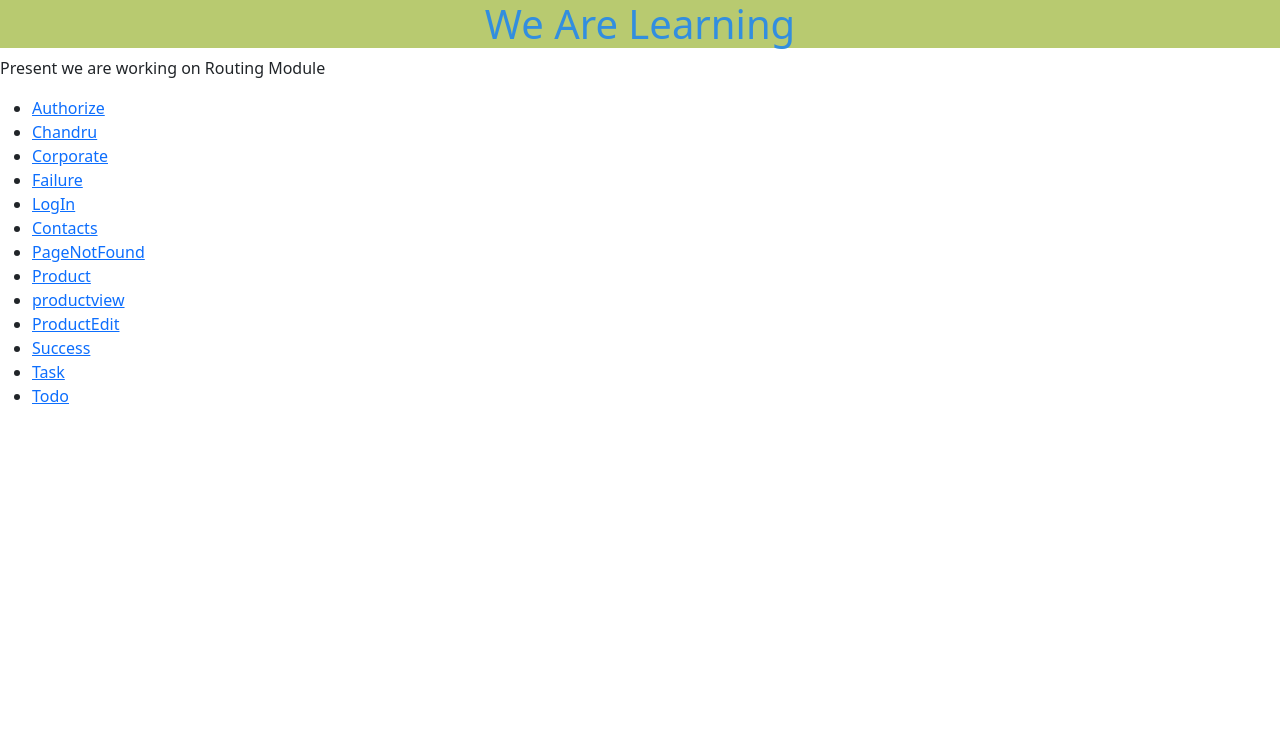
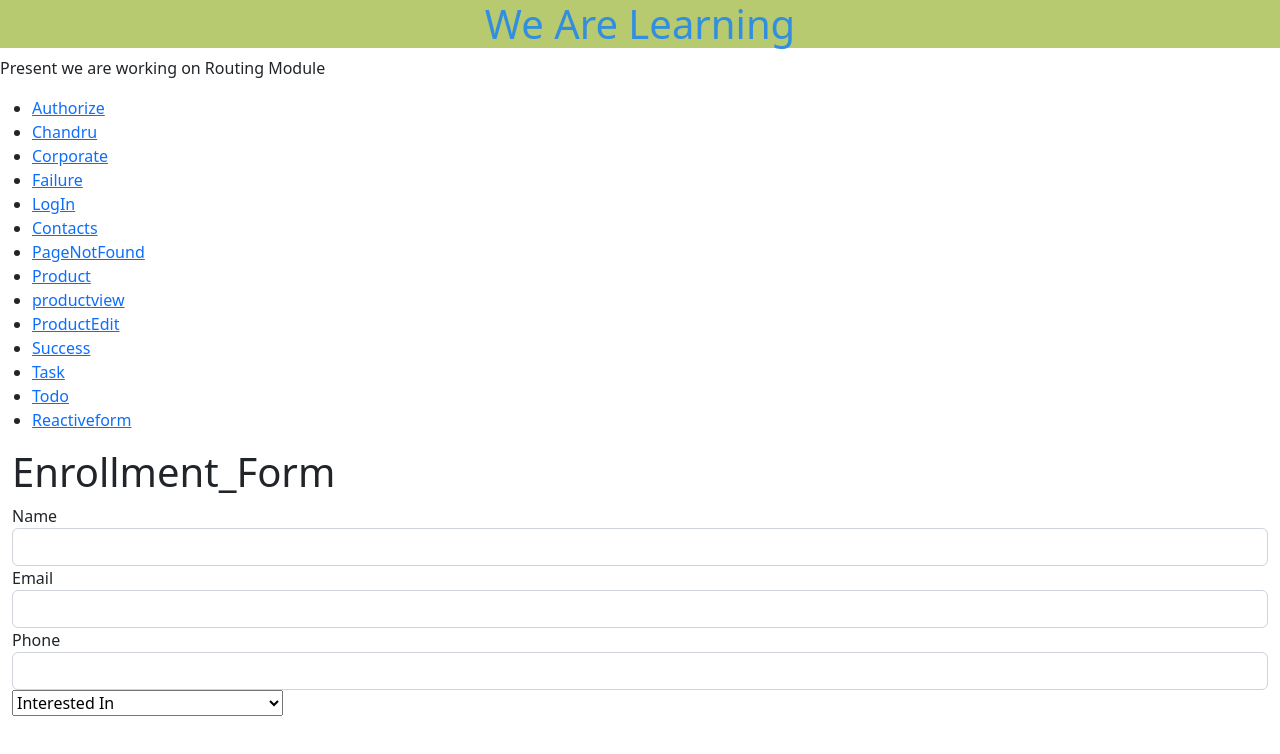
Before and after one commit to VIJAYVINNY/Credits, an Angular app: page /Reactiveforms in a window 1280 px wide. Before the commit this address led to /. Shown: the top 754 px of the page. Built offline with nearby package versions, Linux system fonts and the light colour scheme.

Commit message:
component is created

```diff
--- a/src/app/app.component.html
+++ b/src/app/app.component.html
@@ -26,6 +26,7 @@
     <li><a href="success">Success</a></li>
     <li><a href="task">Task</a></li>
     <li><a href="todo">Todo</a></li>
+    <li><a href="Reactiveforms">Reactiveform</a> </li>
 </ul>
 
 <!-- Pipes -->
--- /dev/null
+++ b/src/app/reactiveforms/reactiveforms.component.html
@@ -0,0 +1,27 @@
+<div class="container-fluid">
+    <h1>Enrollment_Form</h1>
+    <form action="">
+        <div class="form-group">
+            <label for="name">Name</label>
+            <input type="text" class="form-control">
+        </div>
+
+        <div class="form-group">
+            <label for="email">Email</label>
+            <input type="email" class="form-control">
+        </div>
+
+        <div class="form-group">
+            <label for="tel">Phone</label>
+            <input type="tel" class="form-control">
+        </div>
+
+
+        <div class="form-group">
+            <select name="custom-select">
+                <option selected>Interested In</option>
+                <option *ngFor="let topic of topics">{{topic}}</option>
+            </select>
+        </div>
+    </form>
+</div>
--- /dev/null
+++ b/src/app/reactiveforms/reactiveforms.component.ts
@@ -0,0 +1,16 @@
+import { Component, OnInit } from '@angular/core';
+
+@Component({
+  selector: 'app-reactiveforms',
+  templateUrl: './reactiveforms.component.html',
+  styleUrls: ['./reactiveforms.component.scss']
+})
+export class ReactiveformsComponent implements OnInit {
+
+  constructor() { }
+
+  topics=["C#,ASP.NET, JAVA, SQL, MongoDB"];
+  ngOnInit(): void {
+  }
+
+}
```
Also changed, not shown: src/app/app-routing.module.ts (+3 -10 lines), src/app/app.module.ts (+3 -5 lines), src/app/reactiveforms/reactiveforms.component.scss (added), 1 other file (tests, documents, lock files or other folders).
